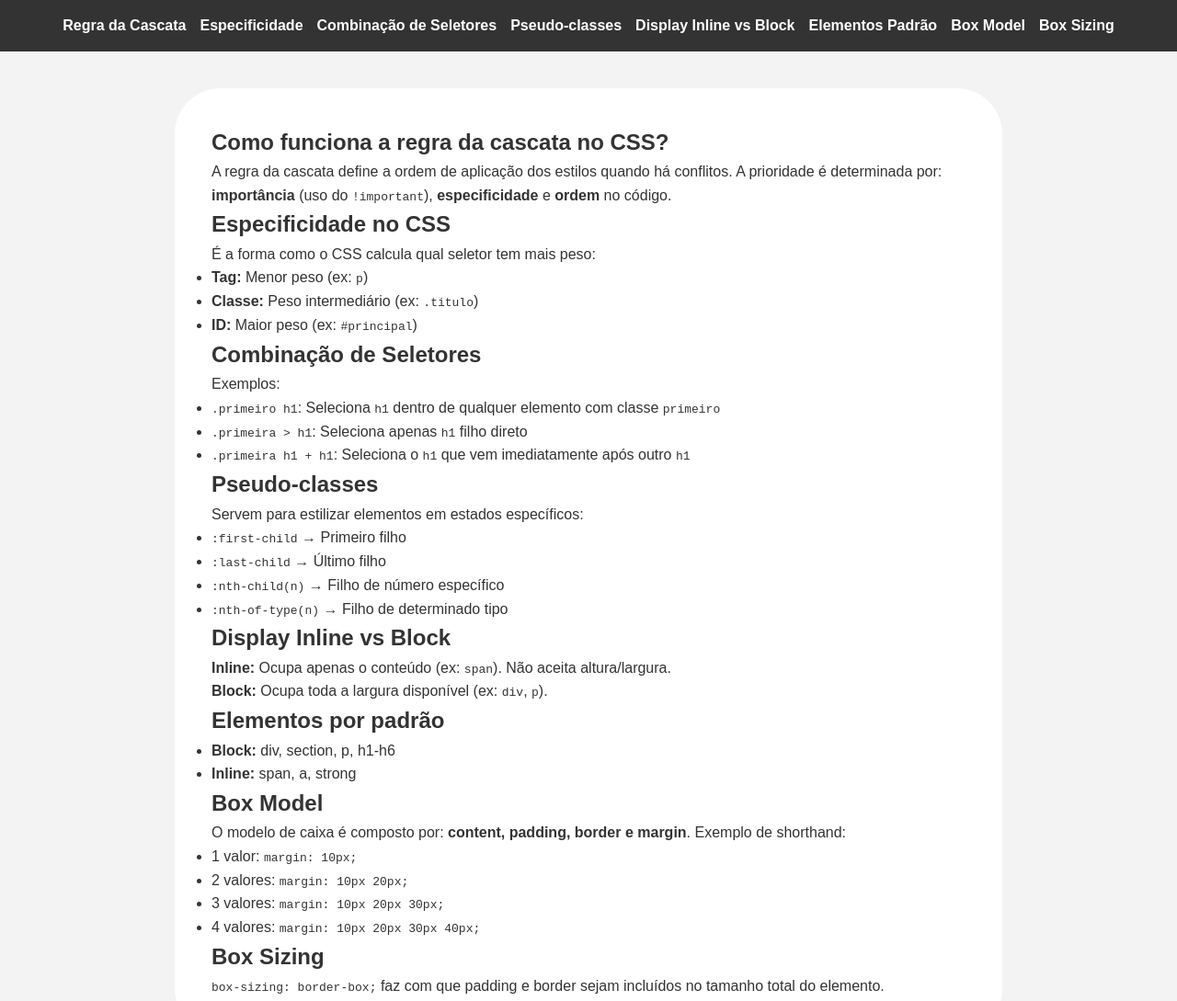
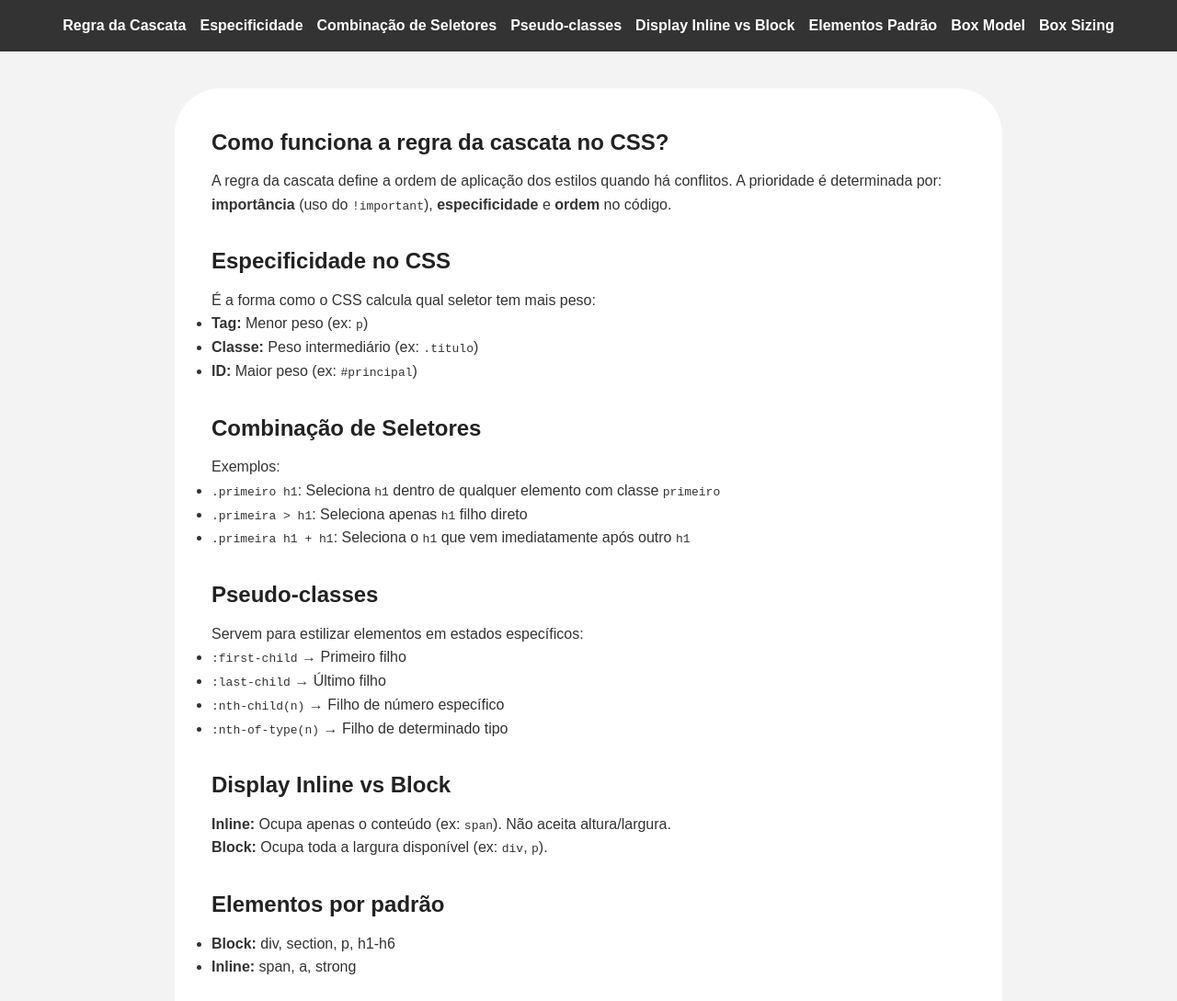
Before and after one commit to braga-pcd/atv-temas, a plain HTML site: page index.html in a window 1280 px wide. Shown: the top 1089 px of the page at 92% size. Drawn offline with Linux system fonts and the light colour scheme.

Commit message:
quarto commit de css

```diff
--- a/style.css
+++ b/style.css
@@ -42,3 +42,14 @@ nav ul li a {
 nav ul li a:hover {
     color: #f0c040;
 }
+
+
+section {
+    margin-bottom: 30px;
+}
+
+section h1 {
+    margin-bottom: 10px;
+    color: #222;
+    font-size: 1.5rem;
+}
```
